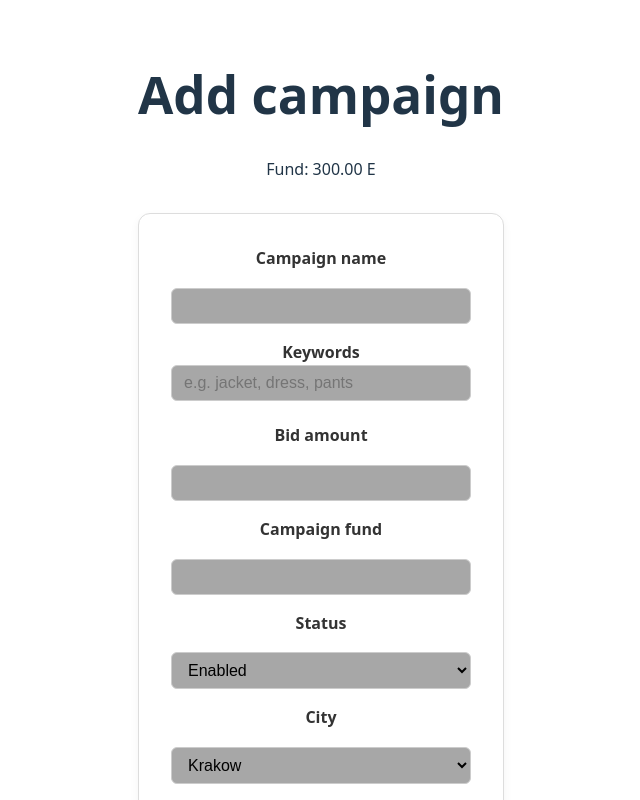
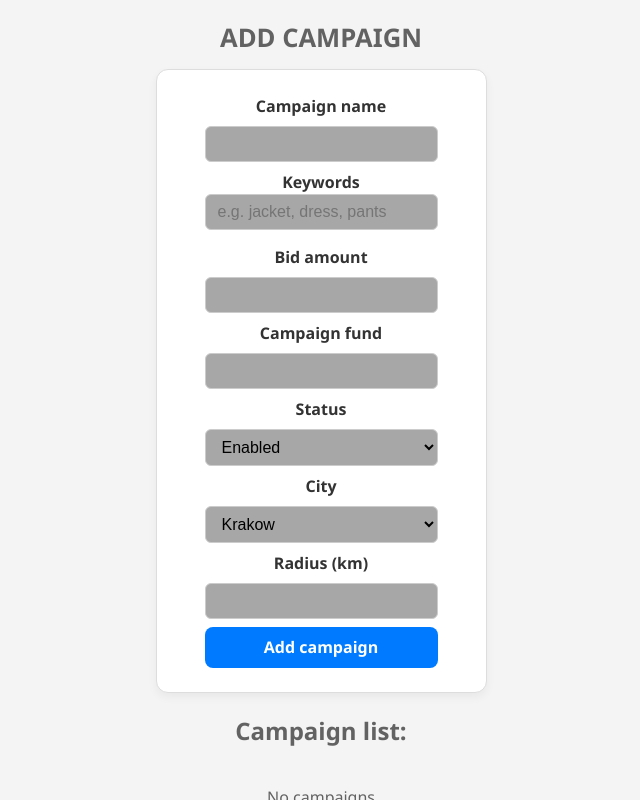
Before and after one commit to FaberNiko/Campaign, a React (Vite) app in the folder campaign-app/: page / in a window 1280 px wide. Shown: the top 800 px of the page, without its empty margins (319-959 px from the left). Built offline with nearby package versions, Linux system fonts and the light colour scheme.

Commit message:
Updated styling, removed h1 to campaignform component

```diff
--- a/campaign-app/src/App.jsx
+++ b/campaign-app/src/App.jsx
@@ -1,6 +1,6 @@
 import { use, useState } from "react";
 import { CampaignForm } from "./components/CampaignForm";
-import "./App.css";
+import './styles/App.scss'
 import { CampaignList } from "./components/CampaignList";
 
 function App() {
@@ -14,10 +14,7 @@ function App() {
 
 	return (
 		<div className="content">
-			<h1>Add campaign</h1>
-			<p>Fund: {fund.toFixed(2)} E</p>
 			<CampaignForm onAdd={handleAddCampaign} />
-
 			<CampaignList campaigns={campaigns} />
 		</div>
 	);
--- a/campaign-app/src/components/CampaignForm.jsx
+++ b/campaign-app/src/components/CampaignForm.jsx
@@ -37,6 +37,8 @@ export const CampaignForm = ({ onAdd }) => {
 		setRadius("");
 	};
 	return (
+		<>
+            <h1>Add campaign</h1>
 			<form onSubmit={handleSubmit}>
 				<label>Campaign name</label>
 				<input
@@ -67,7 +69,10 @@ export const CampaignForm = ({ onAdd }) => {
 				/>
 
 				<label>Status</label>
-			<select value={status} onChange={e => setStatus(e.target.value)} required>
+				<select
+					value={status}
+					onChange={e => setStatus(e.target.value)}
+					required>
 					<option value="on">Enabled</option>
 					<option value="off">Disabled</option>
 				</select>
@@ -92,5 +97,6 @@ export const CampaignForm = ({ onAdd }) => {
 
 				<button type="submit">Add campaign</button>
 			</form>
+		</>
 	);
 };
--- /dev/null
+++ b/campaign-app/src/styles/App.scss
@@ -0,0 +1,18 @@
+body {
+	display: flex;
+    justify-content: center;
+	margin: 0;
+	padding: 0;
+	font-family: "Segoe UI", Tahoma, Geneva, Verdana, sans-serif;
+	background-color: #f4f4f4;
+	color: #636262;
+}
+
+.content {
+	margin: 0 auto;
+	display: flex;
+	flex-direction: column;
+	align-items: center;
+	box-sizing: border-box;
+	text-align: center;
+}
--- a/campaign-app/src/styles/CampaignForm.scss
+++ b/campaign-app/src/styles/CampaignForm.scss
@@ -1,10 +1,15 @@
+h1 {
+    margin-top: 1.5rem;
+    font-size: 1.6rem;
+    text-transform: uppercase;
+}
+
 form {
     display: flex;
     flex-direction: column;
-    gap: 1rem;
-    max-width: 800px;
-    margin: 2rem auto;
-    padding: 2rem;
+    gap: 0.5rem;
+    padding: 1.5rem 3rem;
+    font-size: 1rem;
     background: #fff;
     border: 1px solid #ddd;
     border-radius: 12px;
@@ -13,7 +18,6 @@ form {
 
 label {
     font-weight: bold;
-    margin-bottom: 0.1rem;
     color: #333;
 }
 
```
Lines whose indentation alone changed are shown as unchanged.
